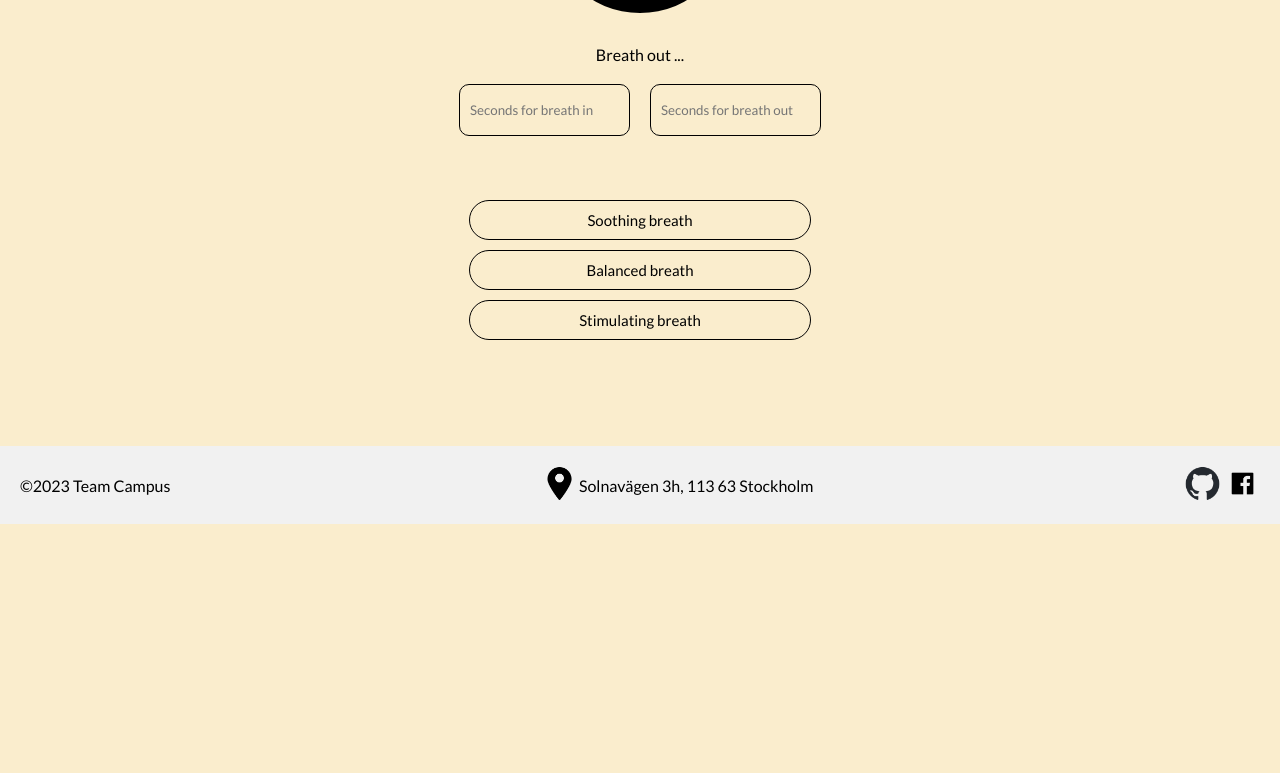
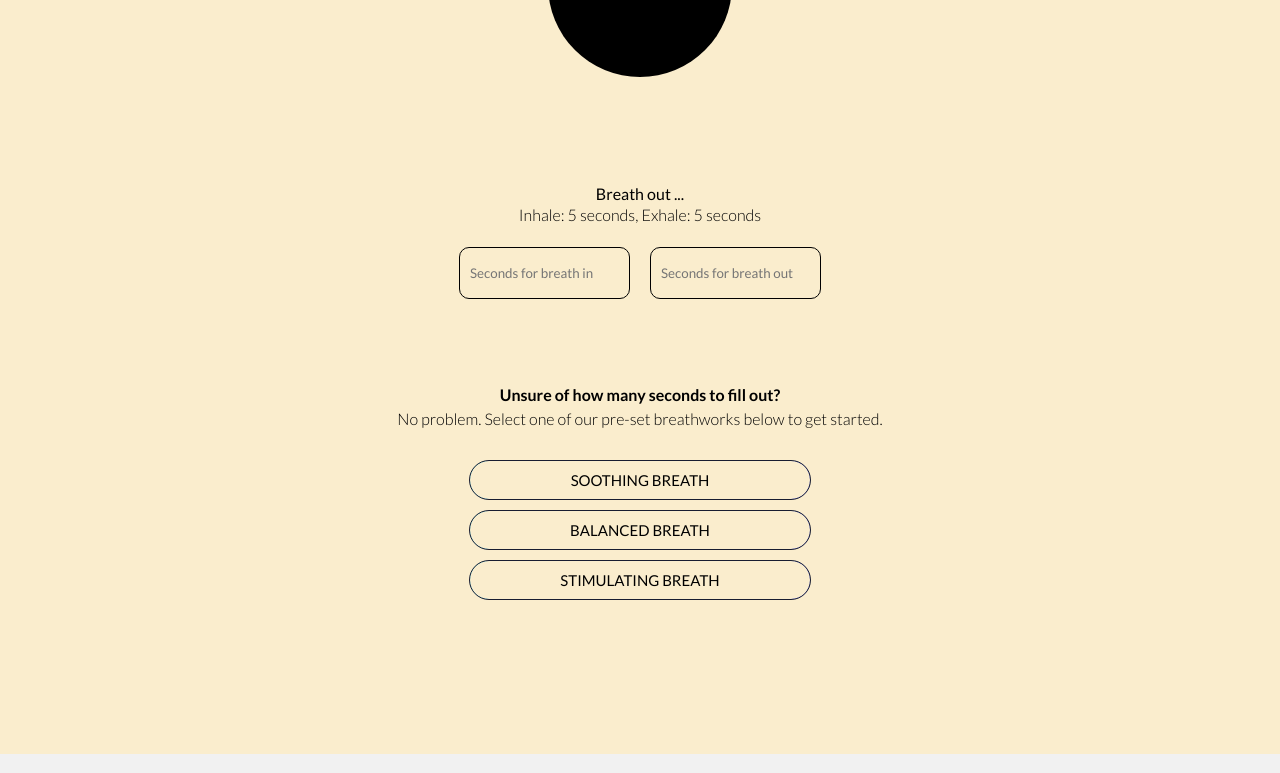
Before and after one commit to idanygo/mood-project, a Next.js app: page / in a window 1280 px wide. Shown: the part 1112-1885 px from the top of the page. Before the commit the page ends 1636 px from the top, so only its background shows below. Built offline with nearby package versions, Linux system fonts and the light colour scheme.

Commit message:
worked on adding pre-sets to lung and scroll down

```diff
--- a/components/Lunga.js
+++ b/components/Lunga.js
@@ -87,6 +87,9 @@ function Lunga({ growTime, shrinkTime }) {
           ></div>
         </div>
         <p>{text}</p>
+        <p
+          className={styles.showSeconds}
+        >{`Inhale: ${secondsIn} seconds, Exhale: ${secondsOut} seconds`}</p>
         <form className={styles.breathForm}>
           <div className={styles.inputs}>
             <div>
@@ -103,7 +106,6 @@ function Lunga({ growTime, shrinkTime }) {
               <input
                 className={styles.input}
                 type="number"
-                b
                 placeholder="Seconds for breath out"
                 onChange={secOutSetter}
                 required
@@ -111,7 +113,16 @@ function Lunga({ growTime, shrinkTime }) {
               <span className={styles.emptyspan}></span>
             </div>
           </div>
+        </form>
+      </div>
+      <div className={styles.breathWrapper}>
+        <form className={styles.breathForm}>
           <div className={styles.breathBtnContainer}>
+            <p>
+              <b>Unsure of how many seconds to fill out?</b>
+              <br /> No problem. Select one of our pre-set breathworks below to
+              get started.
+            </p>
             <div className={styles.breathBtn}>
               {techniques.map((t) => (
                 <div key={t.name}>
--- a/components/Scroll.js
+++ b/components/Scroll.js
@@ -1,21 +1,27 @@
-import React from 'react';
+import React from "react";
 import styles from "@/styles/Scroll.module.css";
 
 export default function Scroll() {
-
   function handleScroll() {
+    const halfViewportHeight = window.innerHeight / 0.9;
+    const nextPagePosition = window.scrollY + halfViewportHeight;
     window.scroll({
-      top: document.body.offsetHeight,
+      top: nextPagePosition,
       left: 0,
-      behavior: 'smooth',
+      behavior: "smooth",
     });
   }
 
-  return <div className={styles.scrollWrapper}>
-    <h4>
-      Maybe some deep breaths is all you need?
-    </h4>
-    <button className={styles.scrollButton} type="button" onClick={handleScroll}><i className={styles.arrow}></i></button >
-  </div>;
-
+  return (
+    <div className={styles.scrollWrapper}>
+      <h4>Maybe some deep breaths is all you need?</h4>
+      <button
+        className={styles.scrollButton}
+        type="button"
+        onClick={handleScroll}
+      >
+        <i className={styles.arrow}></i>
+      </button>
+    </div>
+  );
 }
--- a/styles/Lunga.module.css
+++ b/styles/Lunga.module.css
@@ -5,12 +5,14 @@
 }
 
 .lungaWrapper {
-  height: calc(100vh - 83px);
+  height: calc(80vh - 83px);
   display: flex;
   flex-direction: column;
-  justify-content: center;
+  justify-content: start;
   align-items: center;
   padding: 20px;
+  margin-top: 6%;
+  margin-bottom: 0%;
   text-align: center;
 }
 
@@ -19,7 +21,21 @@
   flex-direction: column;
   justify-content: center;
   align-items: center;
-  height: 250px;
+  height: 400px;
+}
+
+.breathWrapper {
+  display: flex;
+  flex-direction: column;
+  justify-content: center;
+  align-items: center;
+  text-align: center;
+  margin-bottom: 12%;
+}
+
+.showSeconds {
+  font-weight: 300;
+  line-height: 1.5;
 }
 
 .inputs {
@@ -38,17 +54,37 @@
   user-select: none;
 }
 
+.breathBtnContainer p {
+  margin-bottom: 6%;
+  font-weight: 300;
+  line-height: 1.5;
+}
+
 .radioLabel {
+  all: unset;
+  text-transform: uppercase;
   display: flex;
   justify-content: center;
-  border: black 1px solid;
   border-radius: 20px;
+  background: linear-gradient(rgb(250, 237, 205), rgb(250, 237, 205))
+      padding-box padding-box,
+    linear-gradient(-225deg, rgb(117, 240, 240), rgb(117, 117, 240)) border-box
+      border-box;
+  border: 1px solid #181d31;
   font-size: 15px;
   font-weight: 400;
   padding: 10px 5px 10px 5px;
   cursor: pointer;
   width: 330px;
-  user-select: none;
+}
+
+.radioLabel:active {
+  background: linear-gradient(rgba(0, 0, 0, 0.5), rgba(0, 0, 0, 0.5))
+      padding-box padding-box,
+    linear-gradient(-225deg, rgb(117, 240, 240), rgb(117, 117, 240)) border-box
+      border-box;
+  border: 1px solid transparent;
+  color: white;
 }
 
 .radioInput[type="radio"] {
@@ -91,6 +127,10 @@
     gap: 10px;
   }
 
+  .radioLabel {
+    width: 160px;
+  }
+
   .breathForm {
     display: flex;
     flex-direction: column;
--- a/styles/Scroll.module.css
+++ b/styles/Scroll.module.css
@@ -23,17 +23,8 @@
   padding: 5px;
   position: absolute;
   transform: rotateZ(45deg);
-  animation: jumpInfinite 1.5s infinite;
 }
 
-@keyframes jumpInfinite {
-  0% {
-    margin-top: 0;
-  }
-  70% {
-    margin-top: 5px;
-  }
-  100% {
-    margin-top: 0;
-  }
+.arrow:hover {
+  transform: scale(1.2), rotateZ(45deg);
 }
```
Also changed, not shown: styles/Tired.module 2.css (added).
